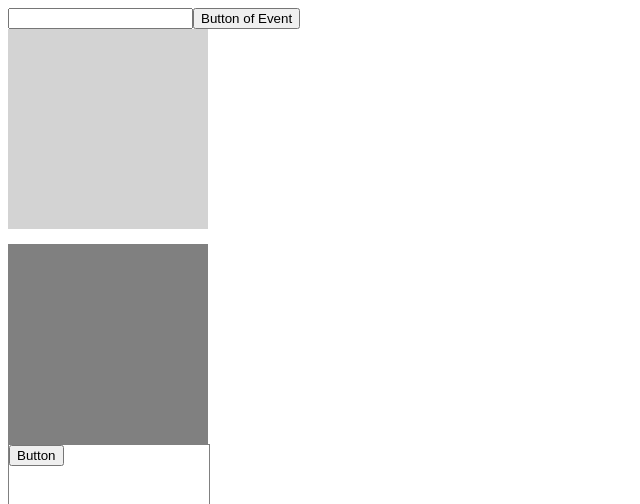
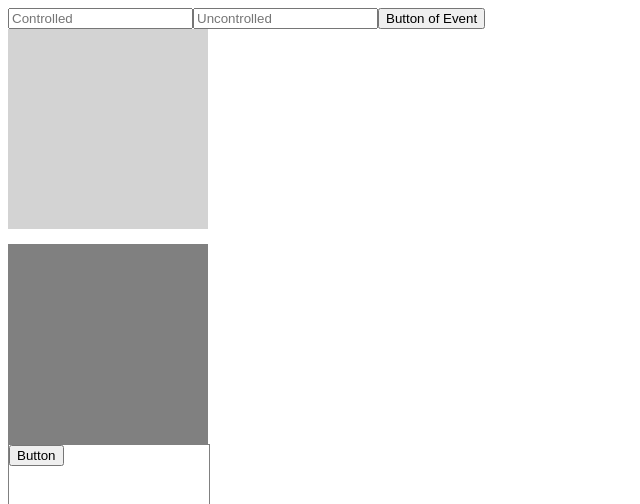
Before and after one commit to YanPavlukovich/react-typescript-actual-yp, a React (Create React App) app: page / in a window 1280 px wide. Shown: the top 504 px of the page, without its empty margins (0-640 px from the left). Built offline with nearby package versions, Linux system fonts and the light colour scheme; no server answers.

Commit message:
типизация хука useRef

```diff
--- a/src/components/EventsExample.tsx
+++ b/src/components/EventsExample.tsx
@@ -1,14 +1,15 @@
-import { FC, useState } from "react";
+import { FC, useRef, useState } from "react";
 
 const EventsExample: FC = () => {
   const [value, setValue] = useState<string>();
   const [isDrag, setIsDrag] = useState<boolean>(false);
+  const inputRef = useRef<HTMLInputElement>(null);
 
   const changeHandler = (e: React.ChangeEvent<HTMLInputElement>) => {
     setValue(e.target.value);
   };
   const clickHandler = (e: React.MouseEvent<HTMLButtonElement>) => {
-    console.log(value);
+    console.log(inputRef.current?.value);
   };
   const dragHandler = (e: React.DragEvent<HTMLDivElement>) => {
     console.log("DRAG");
@@ -28,7 +29,13 @@ const EventsExample: FC = () => {
   };
   return (
     <div>
-      <input value={value} onChange={changeHandler} type="text" />
+      <input
+        value={value}
+        onChange={changeHandler}
+        type="text"
+        placeholder="Controlled"
+      />
+      <input ref={inputRef} type="text" placeholder="Uncontrolled" />
       <button onClick={clickHandler}>Button of Event</button>
       <div
         onDrag={dragHandler}
```
